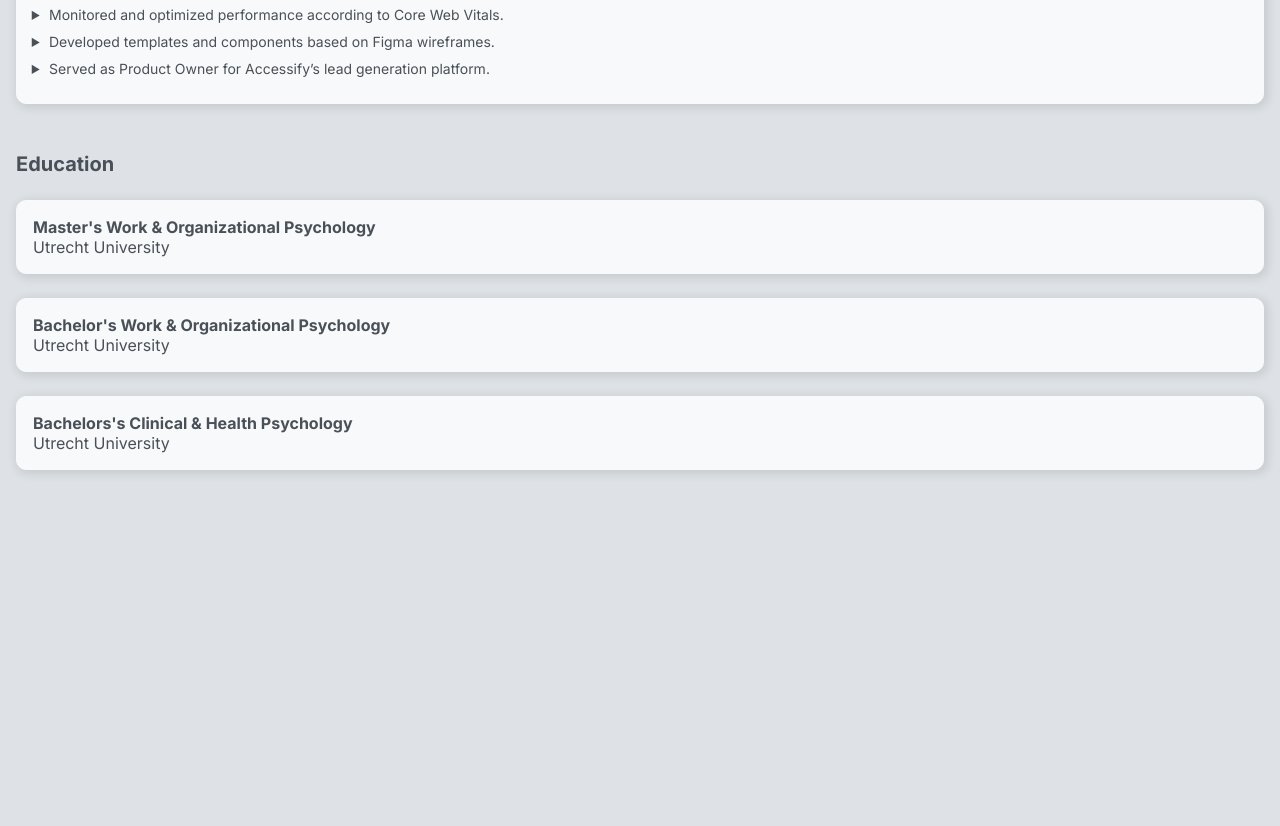
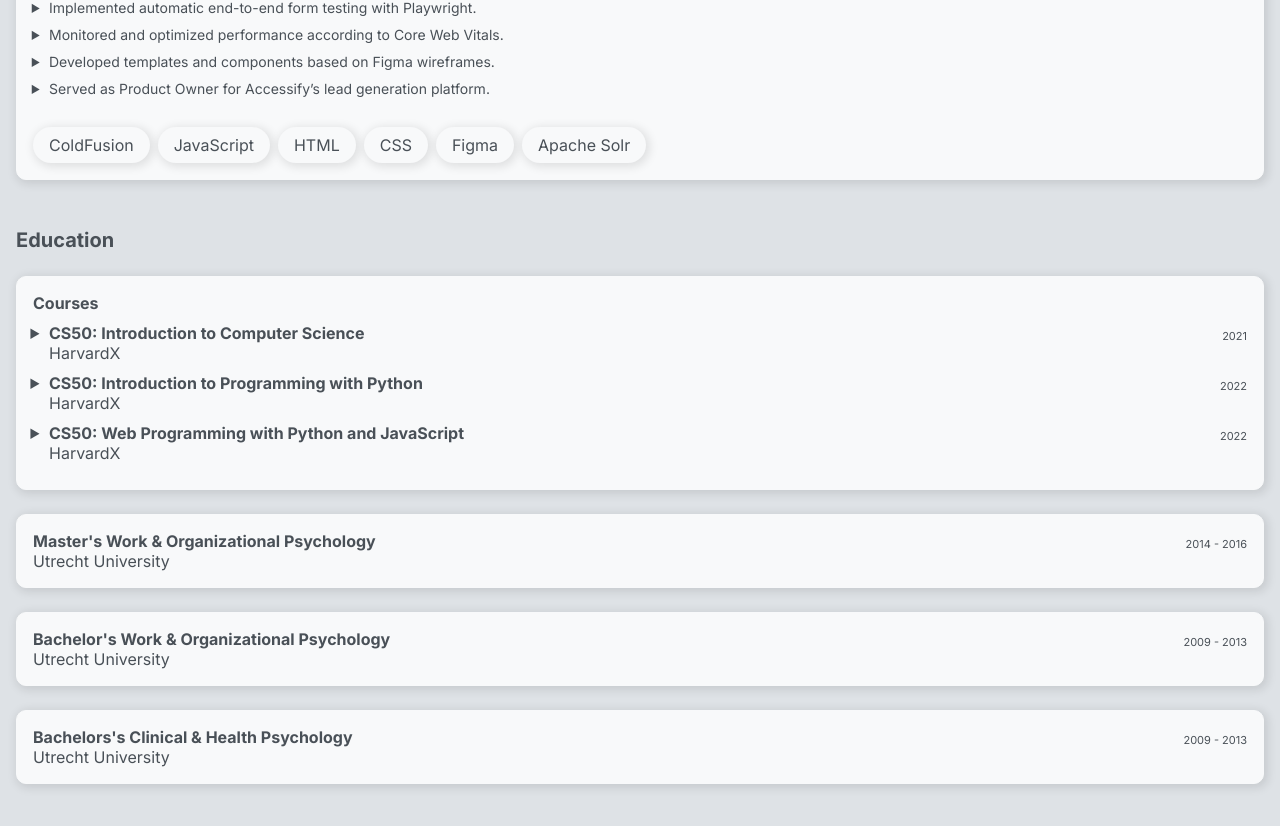
Before and after one commit to crvdam/portfolio_v3, a React (Vite) app in the folder portfolio_v3/: page / in a window 1280 px wide. Shown: the part 1555-2381 px from the top of the page. Before the commit the page ends 2105 px from the top, so only its background shows below. Built offline with nearby package versions, Linux system fonts and the light colour scheme.

Commit message:
added cs courses to resume + job tech stack

```diff
--- a/portfolio_v3/src/Main/Main.tsx
+++ b/portfolio_v3/src/Main/Main.tsx
@@ -48,6 +48,8 @@ function Main() {
           <h3>Skills</h3>
           <ul className="skill-list">
             <li className="skill">TypeScript</li>
+            <li className="skill">HTML</li>
+            <li className="skill">CSS</li>
             <li className="skill">React</li>
             <li className="skill">Vue.js</li>
             <li className="skill">Svelte</li>
@@ -69,6 +71,7 @@ function Main() {
               <span className="text-tiny">2025 - present</span>
             </div>
             <p>Accessify SaaS</p>
+            <br></br>
             <ul className="styled-list">
               <li className="text-small">
                 Collaborated with a multidisciplinary team of developers,
@@ -89,6 +92,15 @@ function Main() {
                 Served as Product Owner for Accessify’s lead generation
                 platform.
               </li>
+              <br></br>
+            </ul>
+            <ul className="skill-list">
+              <li className="skill">ColdFusion</li>
+              <li className="skill">JavaScript</li>
+              <li className="skill">HTML</li>
+              <li className="skill">CSS</li>
+              <li className="skill">Figma</li>
+              <li className="skill">Apache Solr</li>
             </ul>
           </div>
         </div>
@@ -97,20 +109,57 @@ function Main() {
           <ul className="tile-list">
             <li>
               <div className="tile">
-                <h4>Master's Work & Organizational Psychology</h4>
+                <h4>Courses</h4>
+                <ul className="styled-list">
+                  <li>
+                    <div className="function-wrapper">
+                      <h4>CS50: Introduction to Computer Science</h4>
+                      <span className="text-tiny">2021</span>
+                    </div>
+                    <p>HarvardX</p>
+                  </li>
+                  <li>
+                    <div className="function-wrapper">
+                      <h4>CS50: Introduction to Programming with Python</h4>
+                      <span className="text-tiny">2022</span>
+                    </div>
+                    <p>HarvardX</p>
+                  </li>
+                  <li>
+                    <div className="function-wrapper">
+                      <h4>CS50: Web Programming with Python and JavaScript</h4>
+                      <span className="text-tiny">2022</span>
+                    </div>
+                    <p>HarvardX</p>
+                  </li>
+                </ul>
+              </div>
+            </li>
+            <li>
+              <div className="tile">
+                <div className="function-wrapper">
+                  <h4>Master's Work & Organizational Psychology</h4>
+                  <span className="text-tiny">2014 - 2016</span>
+                </div>
                 <p>Utrecht University</p>
                 <p></p>
               </div>
             </li>
             <li>
               <div className="tile">
-                <h4>Bachelor's Work & Organizational Psychology</h4>
+                <div className="function-wrapper">
+                  <h4>Bachelor's Work & Organizational Psychology</h4>
+                  <span className="text-tiny">2009 - 2013</span>
+                </div>
                 <p>Utrecht University</p>
               </div>
             </li>
             <li>
               <div className="tile">
-                <h4>Bachelors's Clinical & Health Psychology</h4>
+                <div className="function-wrapper">
+                  <h4>Bachelors's Clinical & Health Psychology</h4>
+                  <span className="text-tiny">2009 - 2013</span>
+                </div>
                 <p>Utrecht University</p>
               </div>
             </li>
```
